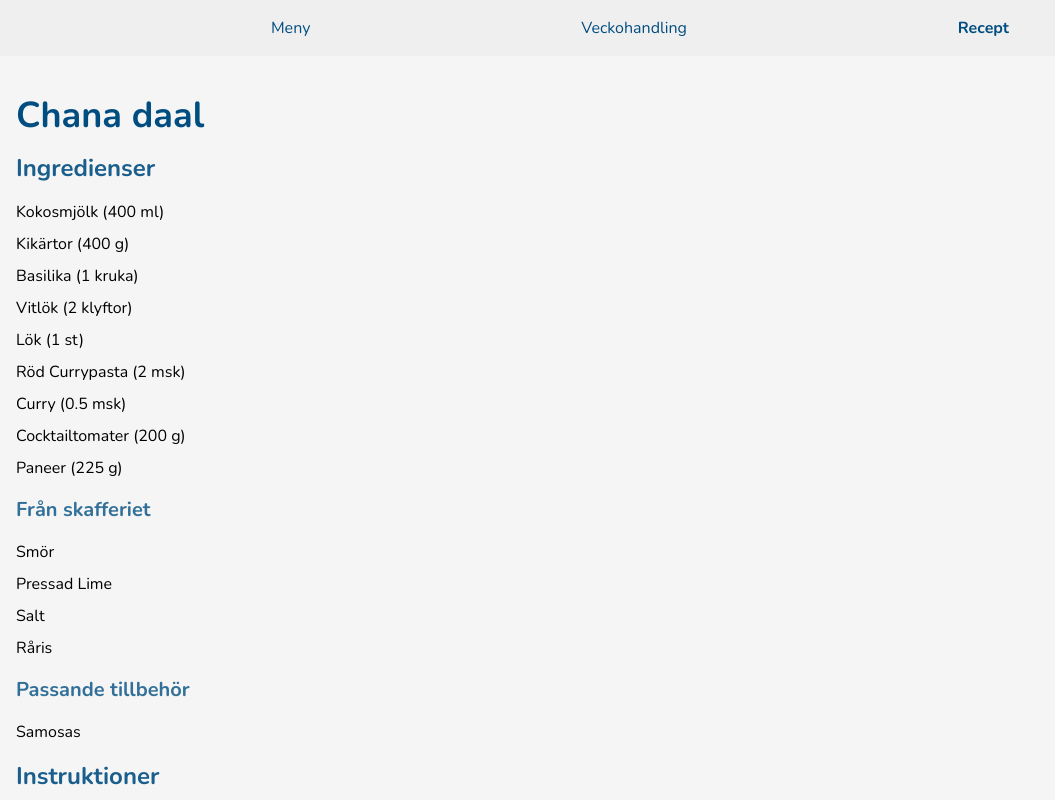
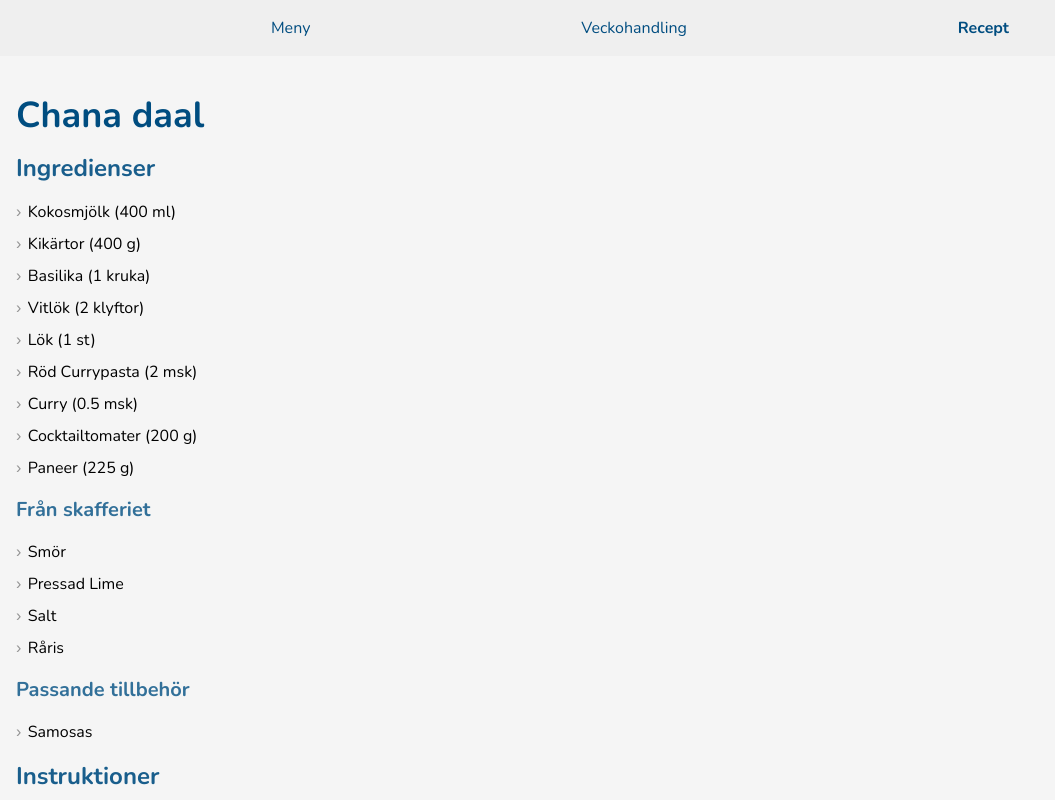
Before and after one commit to alexanderczigler/middag, a SvelteKit app: page /recipe/chana-daal in a window 1280 px wide. Shown: the top 800 px of the page, without its empty margins (0-1055 px from the left). Built offline with nearby package versions, Linux system fonts and the light colour scheme.

Commit message:
feat: show list chevrons

```diff
--- a/src/routes/recipe/+page.svelte
+++ b/src/routes/recipe/+page.svelte
@@ -15,3 +15,11 @@
 {:else}
   <p>No recipes found.</p>
 {/if}
+
+<style>
+  ul li::before {
+    content: '›';
+    margin-right: 0.4em;
+    opacity: 0.4;
+  }
+</style>
--- a/src/routes/recipe/[slug]/+page.svelte
+++ b/src/routes/recipe/[slug]/+page.svelte
@@ -53,6 +53,12 @@
     text-transform: capitalize;
   }
 
+  ul li::before {
+    content: '›';
+    margin-right: 0.4em;
+    opacity: 0.4;
+  }
+
   .quantity-unit {
     text-transform: none;
   }
```
